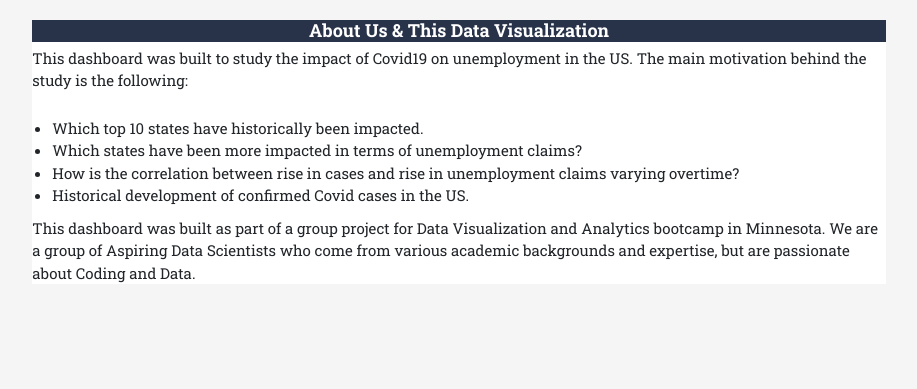
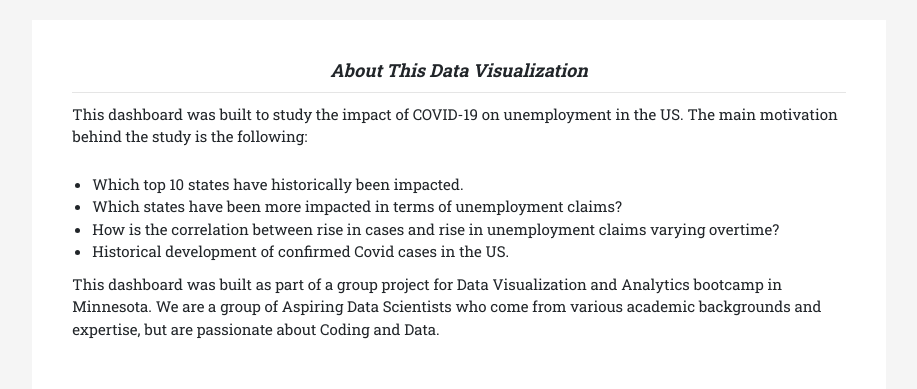
Before and after one commit to zhuoranzhang-ryan/Covid-19_impact, a Flask app: template templates/about.html in a window 1280 px wide. Shown: the part 80-469 px from the top of the page, without its empty margins (181-1098 px from the left). Run offline with Flask 2, Linux system fonts and the light colour scheme; the template is opened without the code that fills it, so the values that code supplies are empty; some libraries are stand-ins or nearby versions.

Commit message:
Added about page index

```diff
--- a/static/css/style.css
+++ b/static/css/style.css
@@ -154,7 +158,15 @@ h4 {
 #about-container {
   margin-top: 2rem;
   background-color: white !important;
-  padding: 0;
+  padding: 4rem;
+}
+
+h3 {
+  text-align: center;
+  font-size: 18px;
+  font-family: "Roboto Slab", serif;
+  font-weight: bold;
+  font-style: italic;
 }
 
 p {
--- a/templates/about.html
+++ b/templates/about.html
@@ -39,9 +39,10 @@
 
     <!-- Column for paragraph  -->
     <div class="container col-md-8" id="about-container">
-        <h4>About Us & This Data Visualization</h4>
+        <h3>About This Data Visualization</h3>
+        <hr>
         <p>
-          This dashboard was built to study the impact of Covid19 on
+          This dashboard was built to study the impact of COVID-19 on
           unemployment in the US. The main motivation behind the study is the
           following:
         </p>
```
Also changed, not shown: other parts of static/css/style.css (+13 -57 lines), templates/index_ryan.html (+0 -17 lines).
